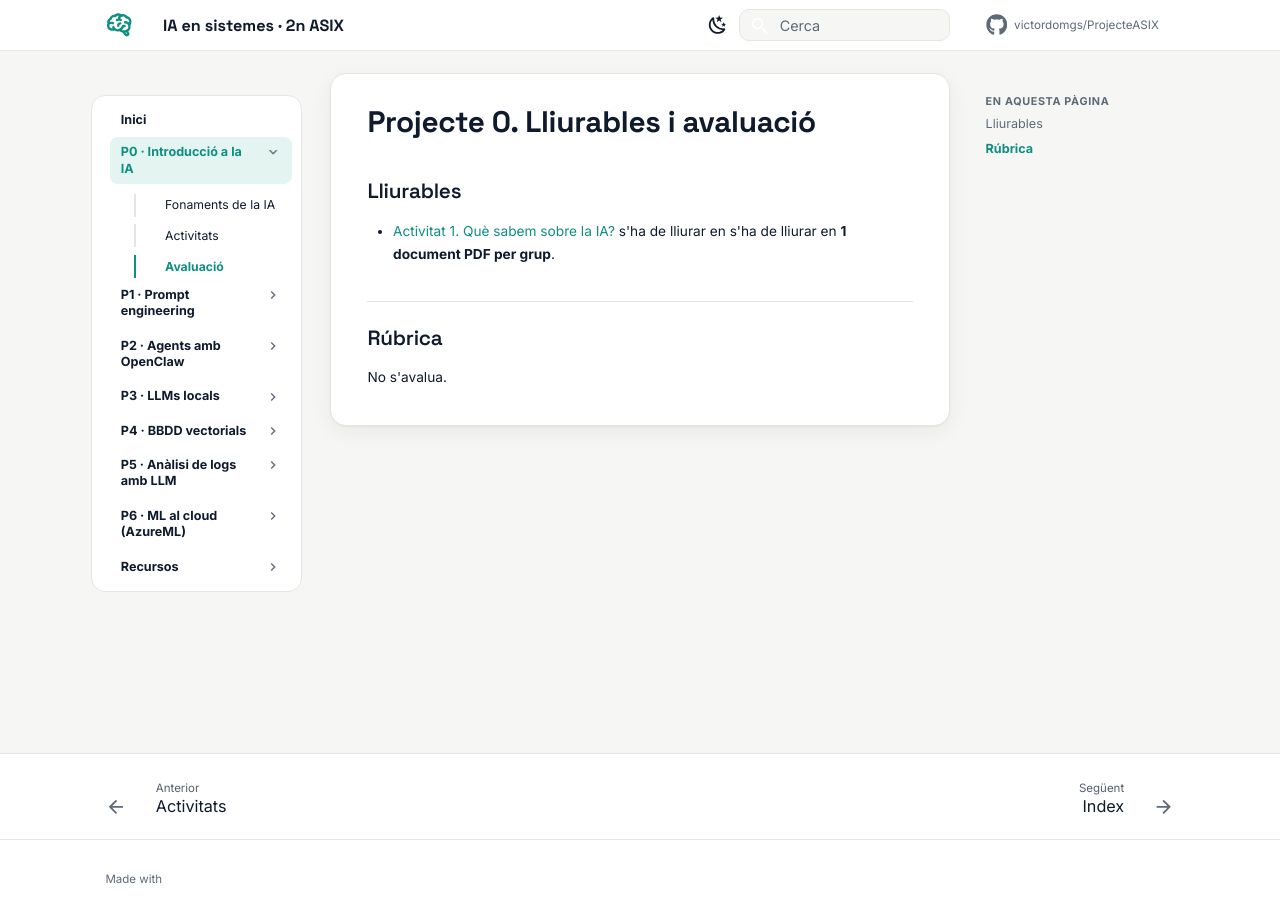
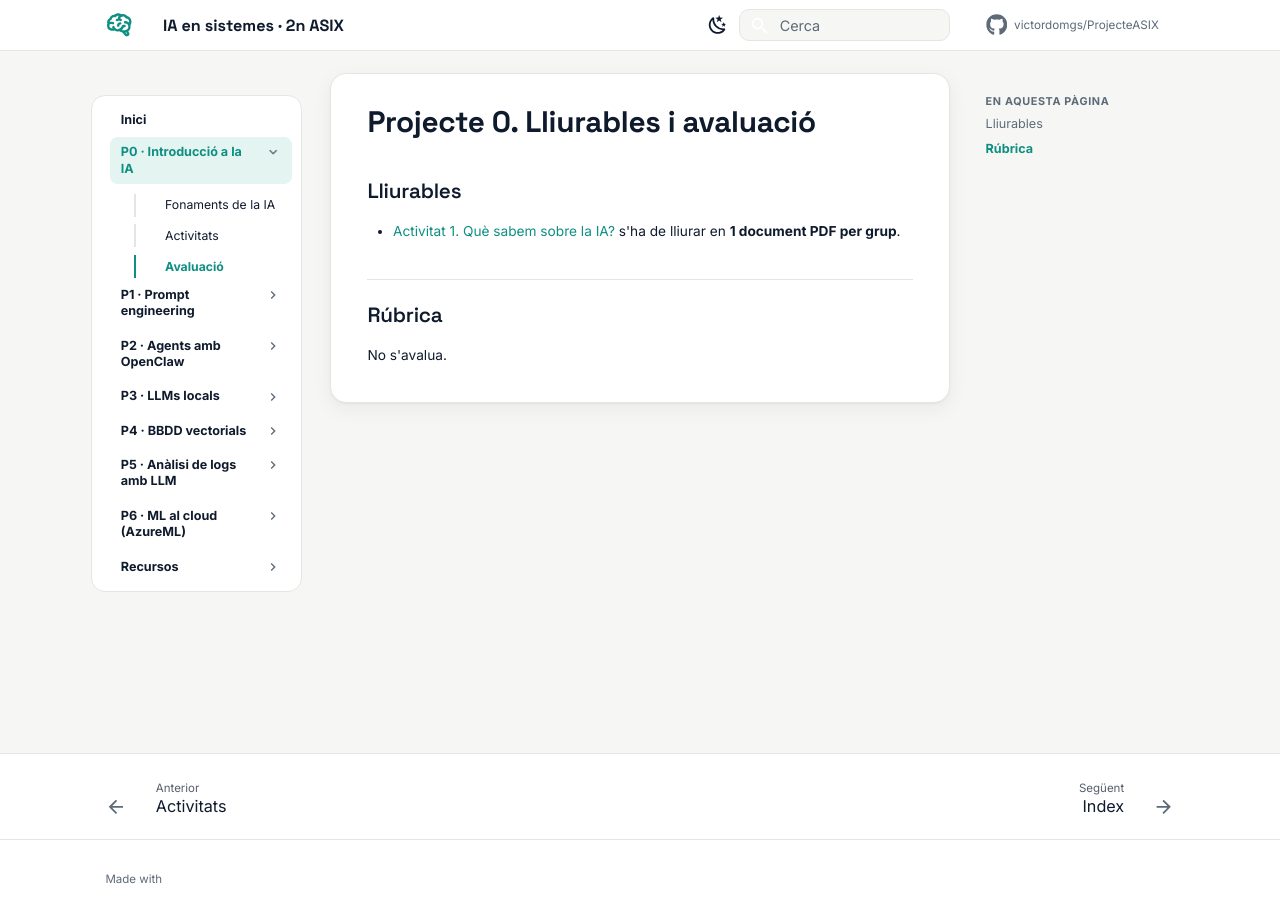
Before and after one commit to victordomgs/ProjecteASIX, an MkDocs documentation site: the page built from docs/p0-introduccio-ia/avaluacio.md, in a window 1280 px wide. Built offline with MkDocs 1.6.1 and Material for MkDocs 9.7.7, drawn with Linux system fonts in a browser that asks for light colours; comment, search, counter and statistics services are not loaded.

Commit message:
Update avaluacio.md

```diff
--- a/docs/p0-introduccio-ia/avaluacio.md
+++ b/docs/p0-introduccio-ia/avaluacio.md
@@ -2,7 +2,7 @@
 
 ## Lliurables
 
-- [Activitat 1. Què sabem sobre la IA?](https://victordomgs.github.io/ProjecteASIX/p0-introduccio-ia/activitats/) s'ha de lliurar en s'ha de lliurar en **1 document PDF per grup**.
+- [Activitat 1. Què sabem sobre la IA?](https://victordomgs.github.io/ProjecteASIX/p0-introduccio-ia/activitats/) s'ha de lliurar en **1 document PDF per grup**.
 
 ## Rúbrica
 
```
